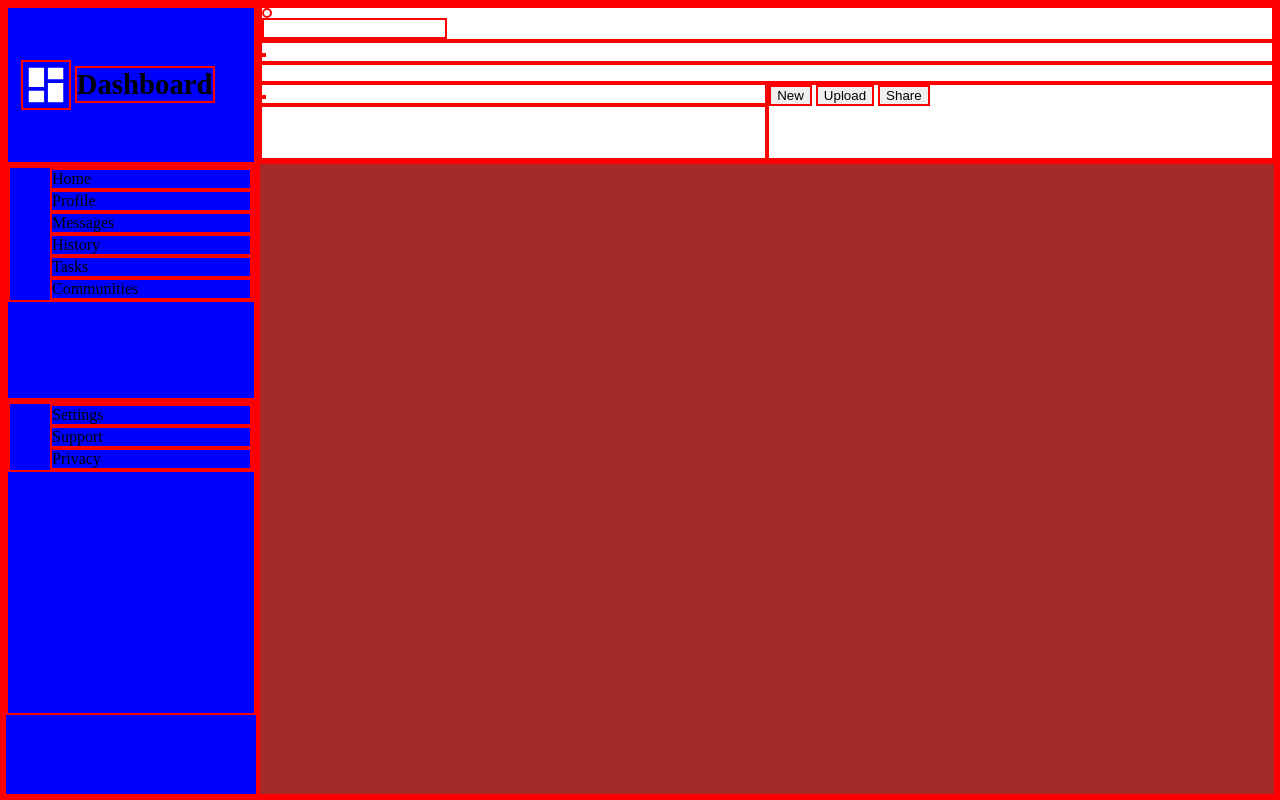
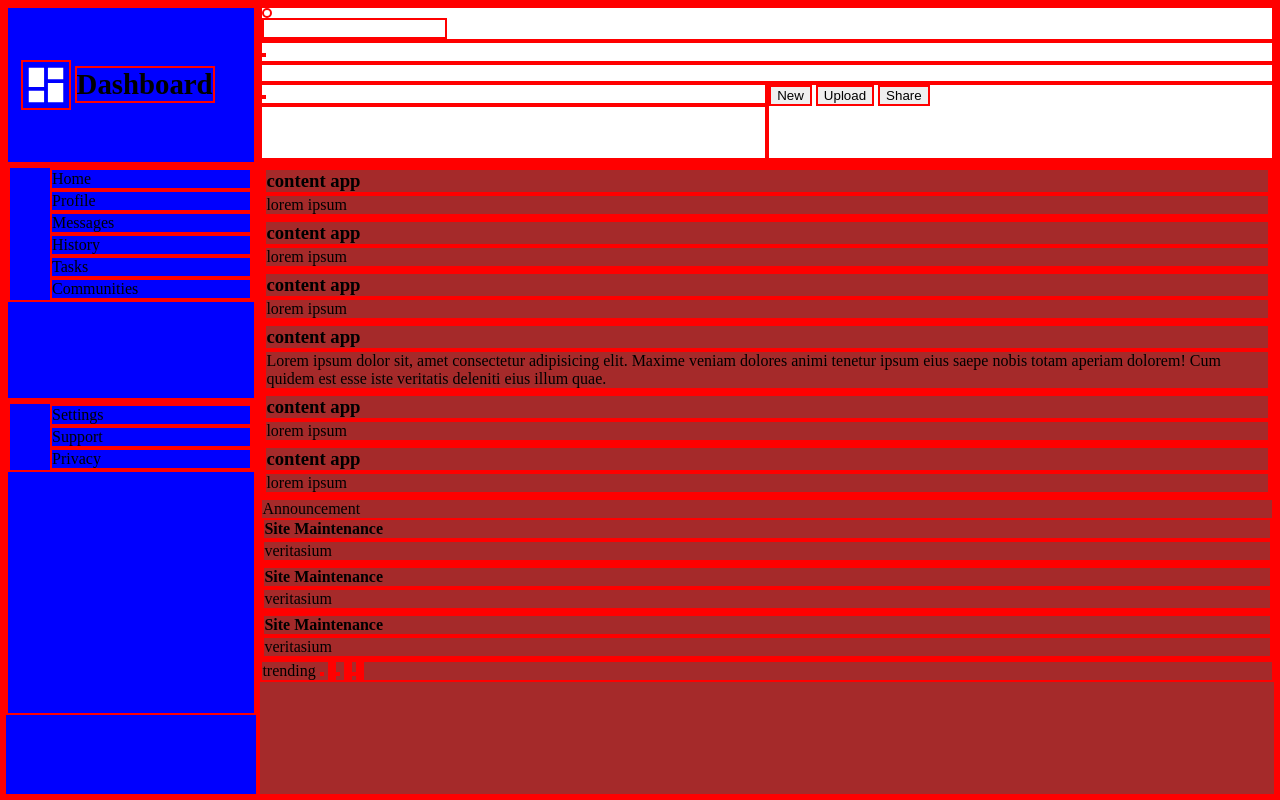
Before and after one commit to heroes75/Project-_Admin_Dashboard, a plain HTML site: page index.html in a window 1280 px wide. Drawn offline with Linux system fonts and the light colour scheme.

Commit message:
add content to main-content

```diff
--- a/index.html
+++ b/index.html
@@ -48,6 +48,52 @@
             </ol>
         </div>
     </div>
-    <div class="main-content"></div>
+    <div class="main-content">
+        <div class="project-container">
+            <div class="project">
+                <h3>content app</h3>
+                <p>lorem ipsum</p>
+            </div>
+            <div class="project">
+                <h3>content app</h3>
+                <p>lorem ipsum</p>
+            </div> <div class="project">
+                <h3>content app</h3>
+                <p>lorem ipsum</p>
+            </div> <div class="project">
+                <h3>content app</h3>
+                <p>Lorem ipsum dolor sit, amet consectetur adipisicing elit. Maxime veniam dolores animi tenetur ipsum eius saepe nobis totam aperiam dolorem! Cum quidem est esse iste veritatis deleniti eius illum quae.</p>
+            </div> <div class="project">
+                <h3>content app</h3>
+                <p>lorem ipsum</p>
+            </div> <div class="project">
+                <h3>content app</h3>
+                <p>lorem ipsum</p>
+            </div>
+        </div>
+        <div class="ann-container">
+            Announcement
+            <h4>Site Maintenance</h4>
+            <p>veritasium</p>
+            <hr>
+            <h4>Site Maintenance</h4>
+            <p>veritasium</p>
+            <hr>
+            <h4>Site Maintenance</h4>
+            <p>veritasium</p>
+        </div>
+        <div class="trending">
+            trending
+            <img src="" alt="">
+            <span class="name"></span>
+            <span class="description"></span>
+            <img src="" alt="">
+            <span class="name"></span>
+            <span class="description"></span>
+            <img src="" alt="">
+            <span class="name"></span>
+            <span class="description"></span>
+        </div>
+    </div>
 </body>
 </html>
```
